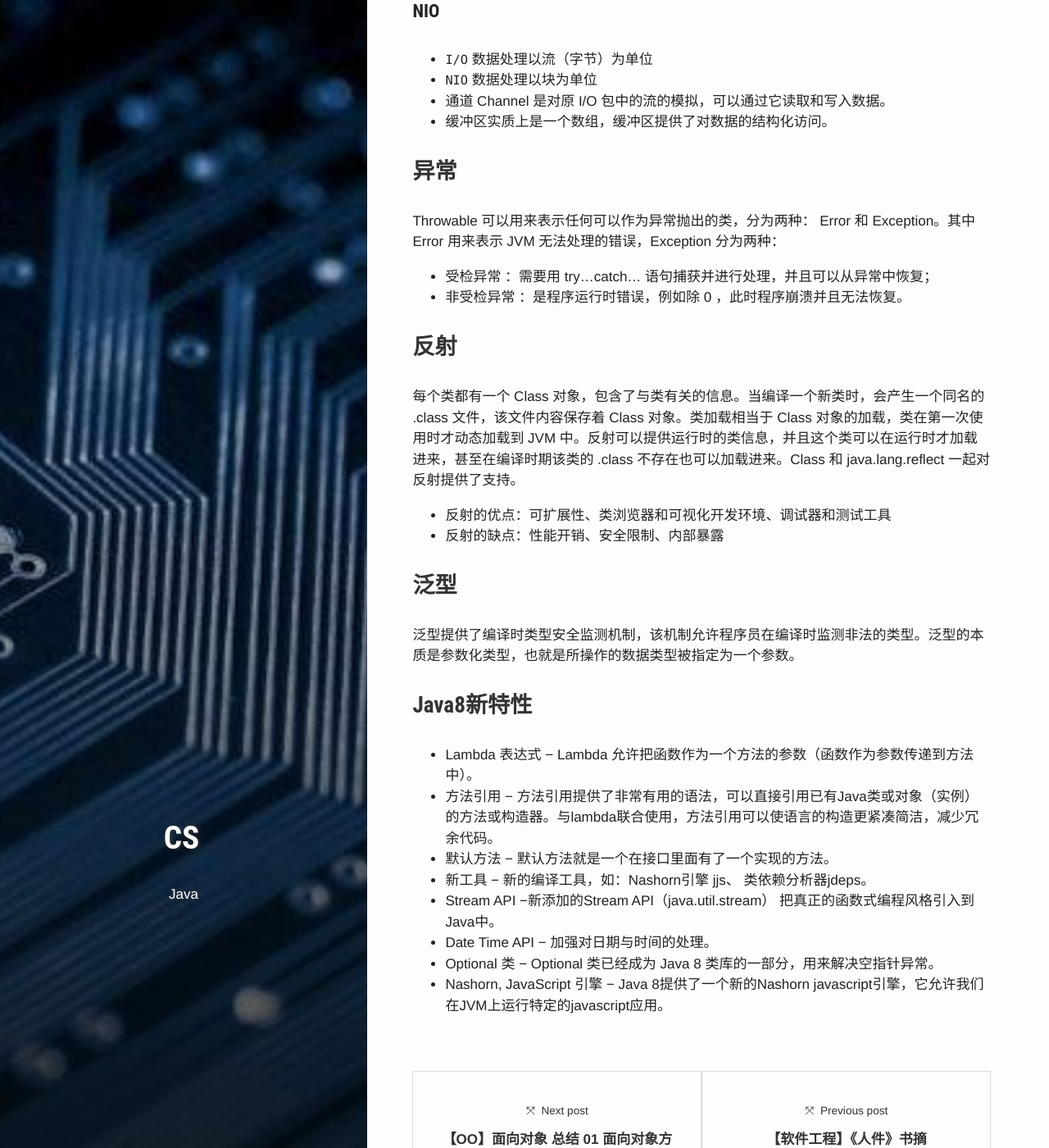
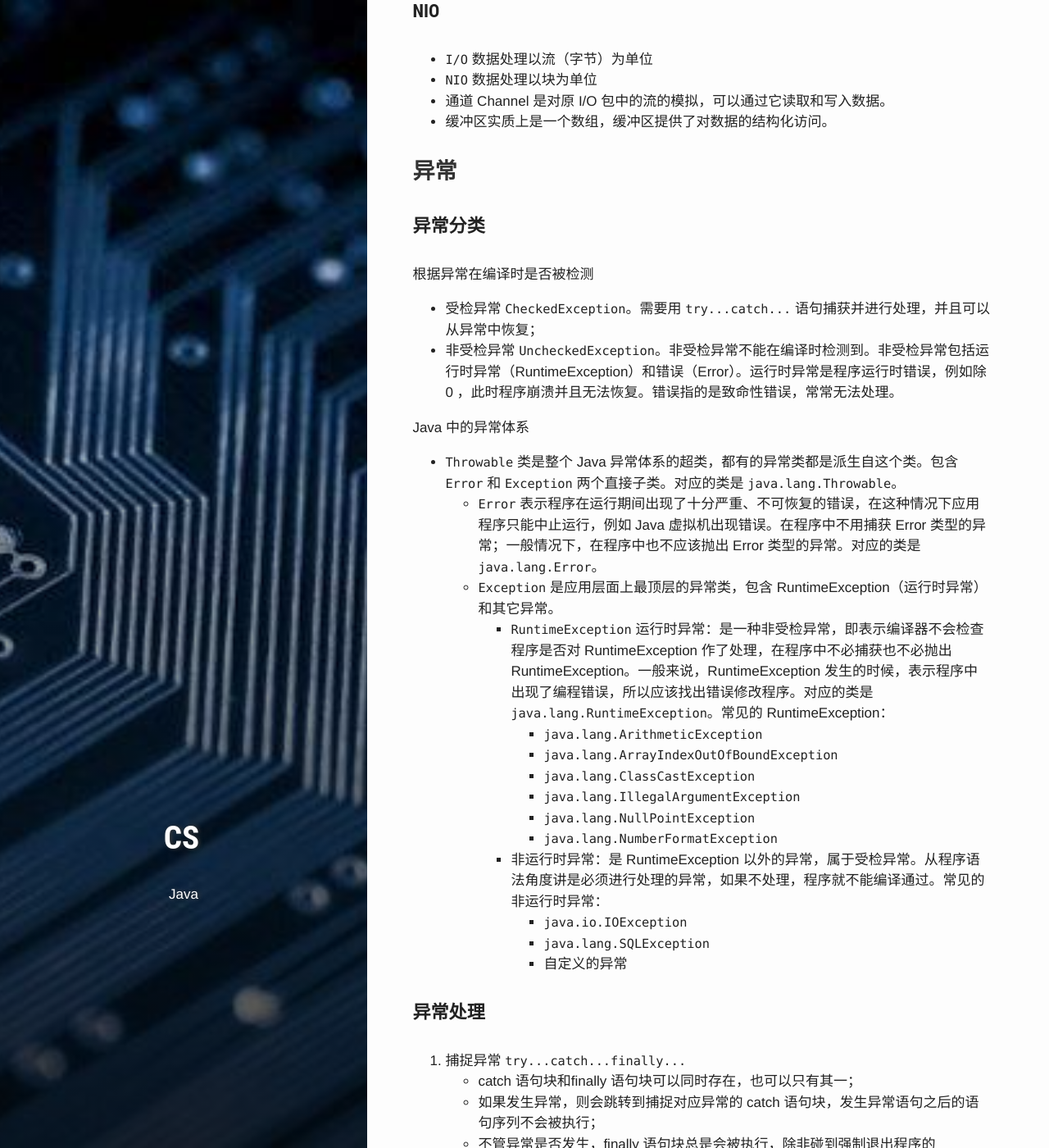
Before and after one commit to PetePro/PetePro.github.io, a Jekyll site: the page built from _posts/ComputerScience/2019-10-24-java.markdown, in a window 1280 px wide and 1400 px high, scrolled down 9849 px. Shown: the whole window at 82% size. Built offline with Jekyll 4.4.1, drawn with Linux system fonts in a browser that asks for light colours; some web fonts are replaced; some of the changed text lies outside the part shown.

Commit message:
Update 2019-10-24-java.markdown

```diff
--- a/_posts/ComputerScience/2019-10-24-java.markdown
+++ b/_posts/ComputerScience/2019-10-24-java.markdown
@@ -332,9 +332,39 @@ Java I/O 使用了装饰者模式来实现。
 
 
 ### [异常](#目录)
-Throwable 可以用来表示任何可以作为异常抛出的类，分为两种： Error 和 Exception。其中 Error 用来表示 JVM 无法处理的错误，Exception 分为两种：
-- 受检异常 ：需要用 try...catch... 语句捕获并进行处理，并且可以从异常中恢复；
-- 非受检异常 ：是程序运行时错误，例如除 0 ，此时程序崩溃并且无法恢复。
+
+#### 异常分类
+根据异常在编译时是否被检测
+- 受检异常 `CheckedException`。需要用 `try...catch...` 语句捕获并进行处理，并且可以从异常中恢复；
+- 非受检异常 `UncheckedException`。非受检异常不能在编译时检测到。非受检异常包括运行时异常（RuntimeException）和错误（Error）。运行时异常是程序运行时错误，例如除 0 ，此时程序崩溃并且无法恢复。错误指的是致命性错误，常常无法处理。
+
+Java 中的异常体系
+- `Throwable` 类是整个 Java 异常体系的超类，都有的异常类都是派生自这个类。包含 `Error` 和 `Exception` 两个直接子类。对应的类是 `java.lang.Throwable`。
+  - `Error` 表示程序在运行期间出现了十分严重、不可恢复的错误，在这种情况下应用程序只能中止运行，例如 Java 虚拟机出现错误。在程序中不用捕获 Error 类型的异常；一般情况下，在程序中也不应该抛出 Error 类型的异常。对应的类是 `java.lang.Error`。
+  - `Exception` 是应用层面上最顶层的异常类，包含 RuntimeException（运行时异常）和其它异常。
+    - `RuntimeException` 运行时异常：是一种非受检异常，即表示编译器不会检查程序是否对 RuntimeException 作了处理，在程序中不必捕获也不必抛出RuntimeException。一般来说，RuntimeException 发生的时候，表示程序中出现了编程错误，所以应该找出错误修改程序。对应的类是 `java.lang.RuntimeException`。常见的 RuntimeException：
+      - `java.lang.ArithmeticException`
+      - `java.lang.ArrayIndexOutOfBoundException`
+      - `java.lang.ClassCastException`
+      - `java.lang.IllegalArgumentException`
+      - `java.lang.NullPointException`
+      - `java.lang.NumberFormatException`
+    - 非运行时异常：是 RuntimeException 以外的异常，属于受检异常。从程序语法角度讲是必须进行处理的异常，如果不处理，程序就不能编译通过。常见的非运行时异常：
+      - `java.io.IOException`
+      - `java.lang.SQLException`
+      - 自定义的异常
+
+#### 异常处理
+1. 捕捉异常 `try...catch...finally...`
+   - catch 语句块和finally 语句块可以同时存在，也可以只有其一；
+   - 如果发生异常，则会跳转到捕捉对应异常的 catch 语句块，发生异常语句之后的语句序列不会被执行；
+   - 不管异常是否发生，finally 语句块总是会被执行，除非碰到强制退出程序的 System.exit(0) 语句；
+   - 如果 try 语句块或 catch 语句块中有 return 语句，则会执行完 finally 语句块再执行返回。
+2. 抛出异常 `throws`
+   - 声明但不去处理；
+   - 在运行之后，该异常就会交给 JVM 处理，程序一旦遇到该异常，就会打印该异常的跟踪栈信息并结束程序。
+
+
 
 
 
```
